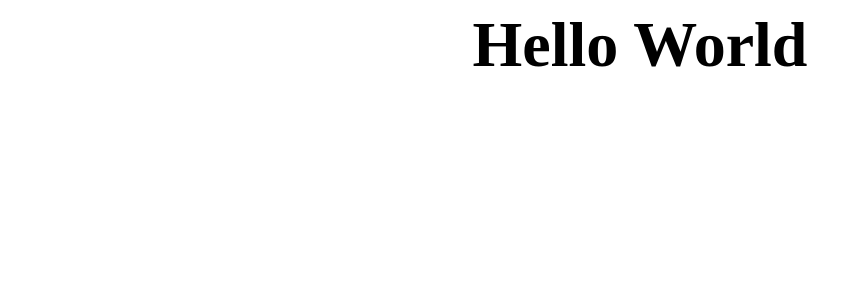
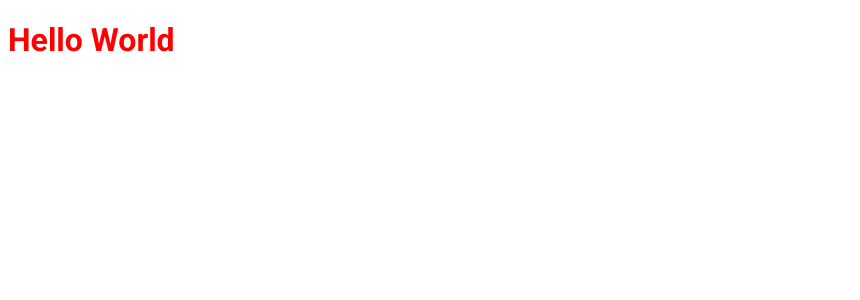
Before and after one commit to fariasoc/ignews, a Next.js app: page / in a window 1280 px wide. Shown: the top 300 px of the page, without its empty margins (0-860 px from the left). Built offline with nearby package versions, Linux system fonts and the light colour scheme.

Commit message:
Aplicando fonte externa

```diff
--- /dev/null
+++ b/src/pages/_document.tsx
@@ -0,0 +1,21 @@
+import Document, { Html, Head, Main, NextScript  } from "next/document"
+
+export default class MyDocument extends Document {
+  render() {
+    return (
+      <Html>
+        <Head>
+          <link rel="preconnect" href="https://fonts.gstatic.com"/>
+          <link href="https://fonts.googleapis.com/css2?family=Roboto:wght@400;700;900&display=swap" rel="stylesheet"/>
+
+          <title>ig.news</title>
+        </Head>
+        <body>
+          <Main/>
+          <NextScript/>
+        </body>
+
+      </Html>
+    )
+  }
+}
--- a/src/styles/home.module.scss
+++ b/src/styles/home.module.scss
@@ -1,3 +1,14 @@
+.title {
+  color: red;
+  font-family: Roboto, sans-serif;
+
+  span{
+    color: blue;
+  }
+}
+
+/*
+
 .container {
   padding: 0 2rem;
 }
@@ -114,3 +125,5 @@
     flex-direction: column;
   }
 }
+
+*/
```
Also changed, not shown: curso.html (+14 -0 lines).
